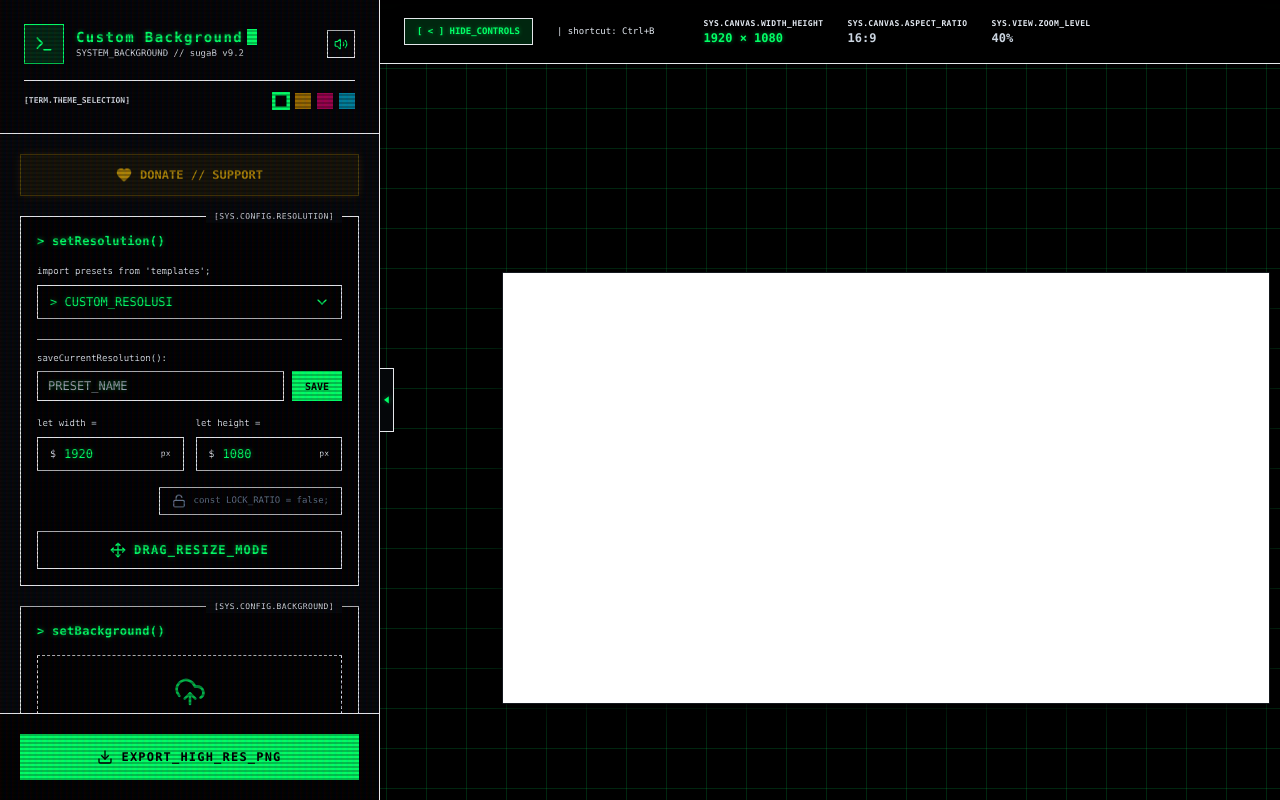
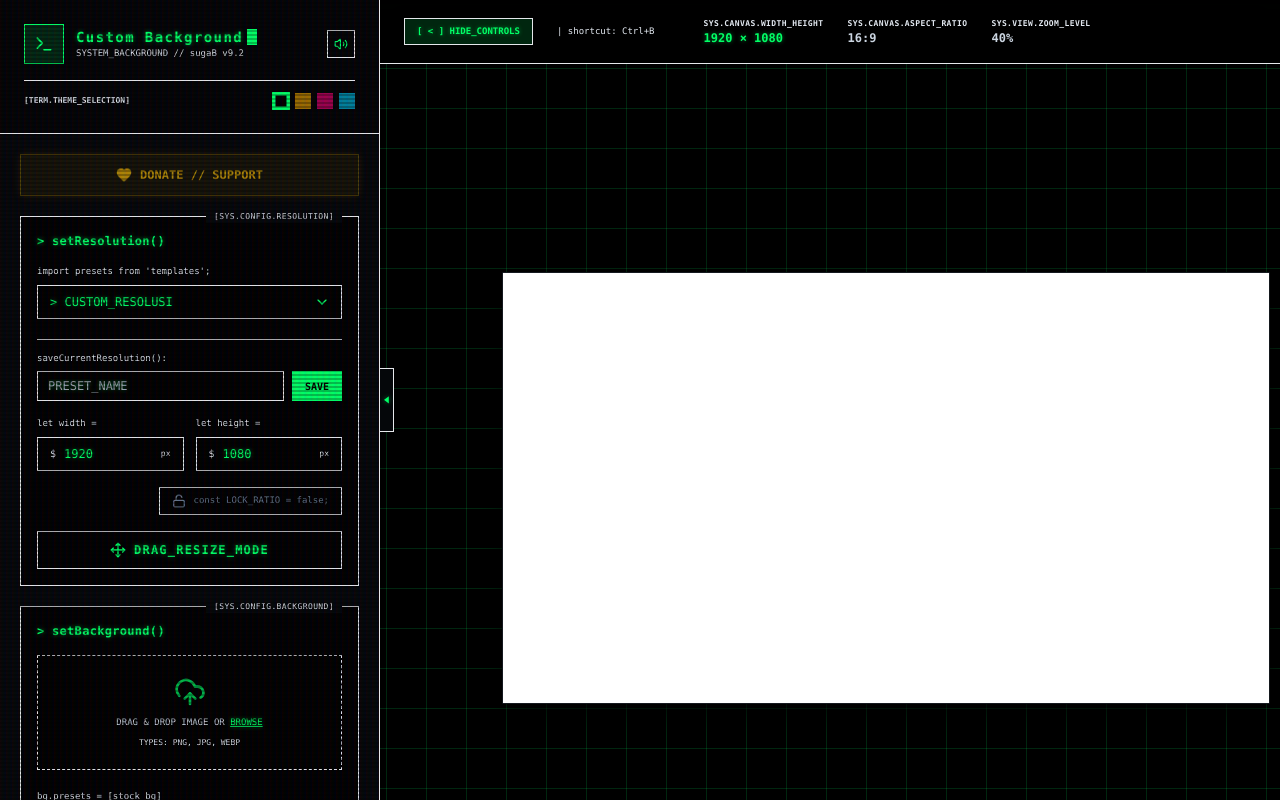
Before and after one commit to waxnoxing/TBH, a React (Vite) app: page / in a window 1280 px wide. Built offline with nearby package versions, Linux system fonts and the light colour scheme.

Commit message:
Remove export button

```diff
--- a/src/App.tsx
+++ b/src/App.tsx
@@ -10,7 +10,6 @@ import {
   Plus,
   Maximize,
   RefreshCw,
-  Download,
   Info,
   Terminal,
   Volume2,
@@ -651,6 +650,7 @@ export default function App() {
     if (fileInputRef.current) fileInputRef.current.value = '';
   };
 
+  /*
   // --- Offscreen Canvas High-Res Export Engine ---
   const handleExport = () => {
     playSuccessSound();
@@ -739,6 +739,7 @@ export default function App() {
     link.href = canvas.toDataURL('image/png');
     link.click();
   };
+  */
 
   // --- Main System Dashboard ---
   return (
@@ -1295,16 +1296,7 @@ export default function App() {
           </section>
         </div>
 
-        {/* Sidebar Footer Export */}
-        <div className="p-5 border-t border-term-primary/20 bg-black">
-          <button
-            onClick={handleExport}
-            className="w-full py-3.5 bg-term-primary hover:bg-white text-black font-bold text-xs tracking-widest transition-all shadow-lg shadow-term-primary/10 flex items-center justify-center gap-2 border border-term-primary active:translate-y-0.5 active:scale-98"
-          >
-            <Download className="w-4 h-4" />
-            <span>EXPORT_HIGH_RES_PNG</span>
-          </button>
-        </div>
+
       </aside>
 
       {/* Main Workspace Area */}
```
